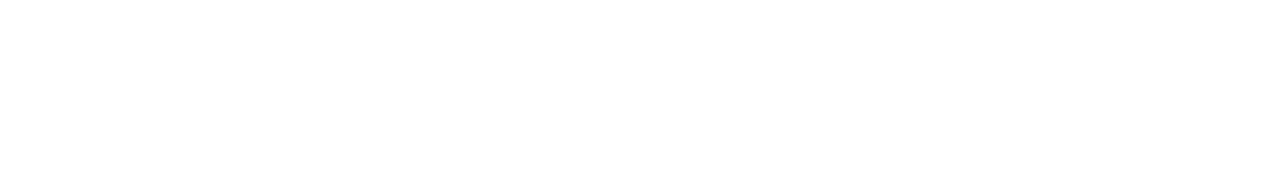
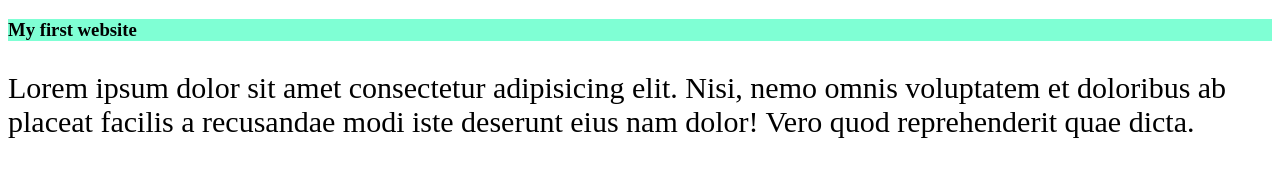
Before and after one commit to rhakib/my-first-website, a plain HTML site: page index.html in a window 1280 px wide. Drawn offline with Linux system fonts and the light colour scheme.

Commit message:
first blog doned

```diff
--- a/index.html
+++ b/index.html
@@ -4,8 +4,10 @@
     <meta charset="UTF-8">
     <meta name="viewport" content="width=device-width, initial-scale=1.0">
     <title>My first website</title>
+    <link rel="stylesheet" href="style.css/blog.css">
 </head>
 <body>
-
+    <h3>My first website</h3>
+    <p>Lorem ipsum dolor sit amet consectetur adipisicing elit. Nisi, nemo omnis voluptatem et doloribus ab placeat facilis a recusandae modi iste deserunt eius nam dolor! Vero quod reprehenderit quae dicta.</p>
 </body>
 </html>
--- /dev/null
+++ b/style.css/blog.css
@@ -0,0 +1,6 @@
+h3{
+    background-color: aquamarine;
+}
+p{
+    font-size: 30px;
+}
```
